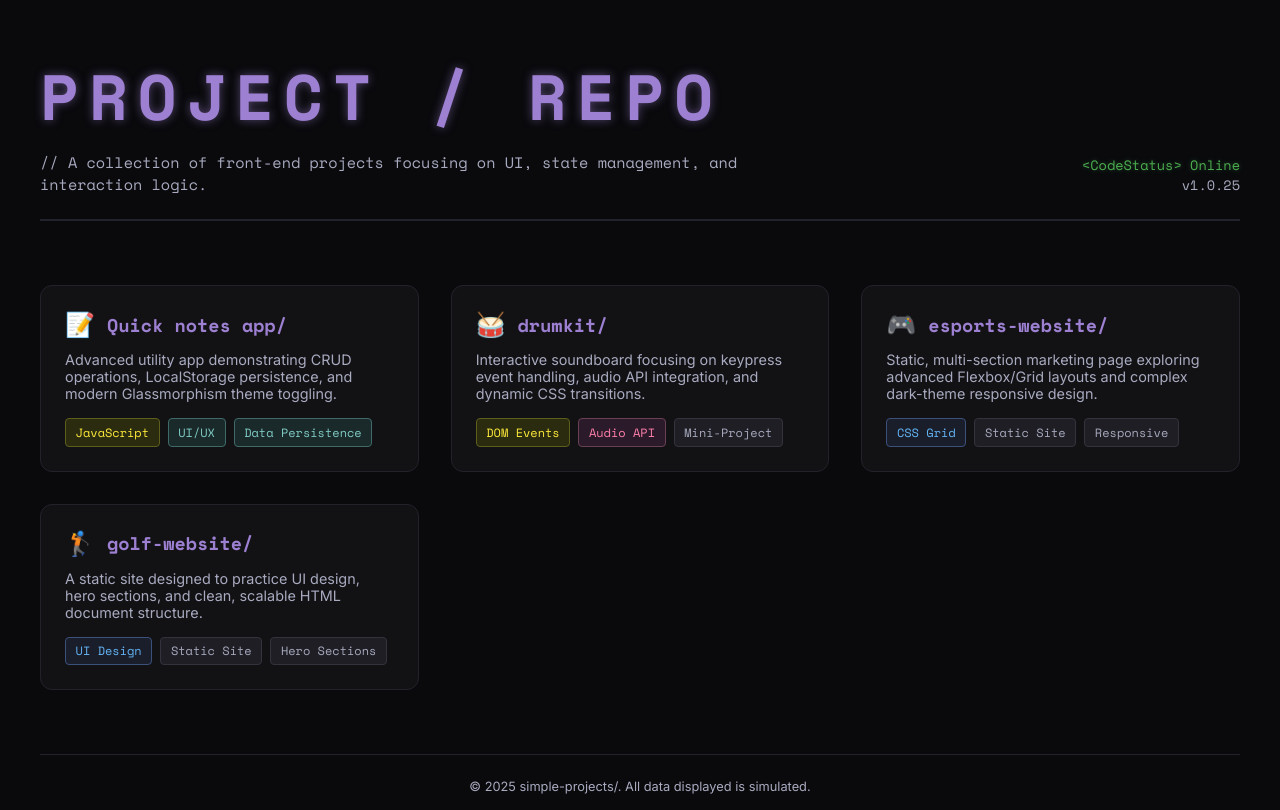
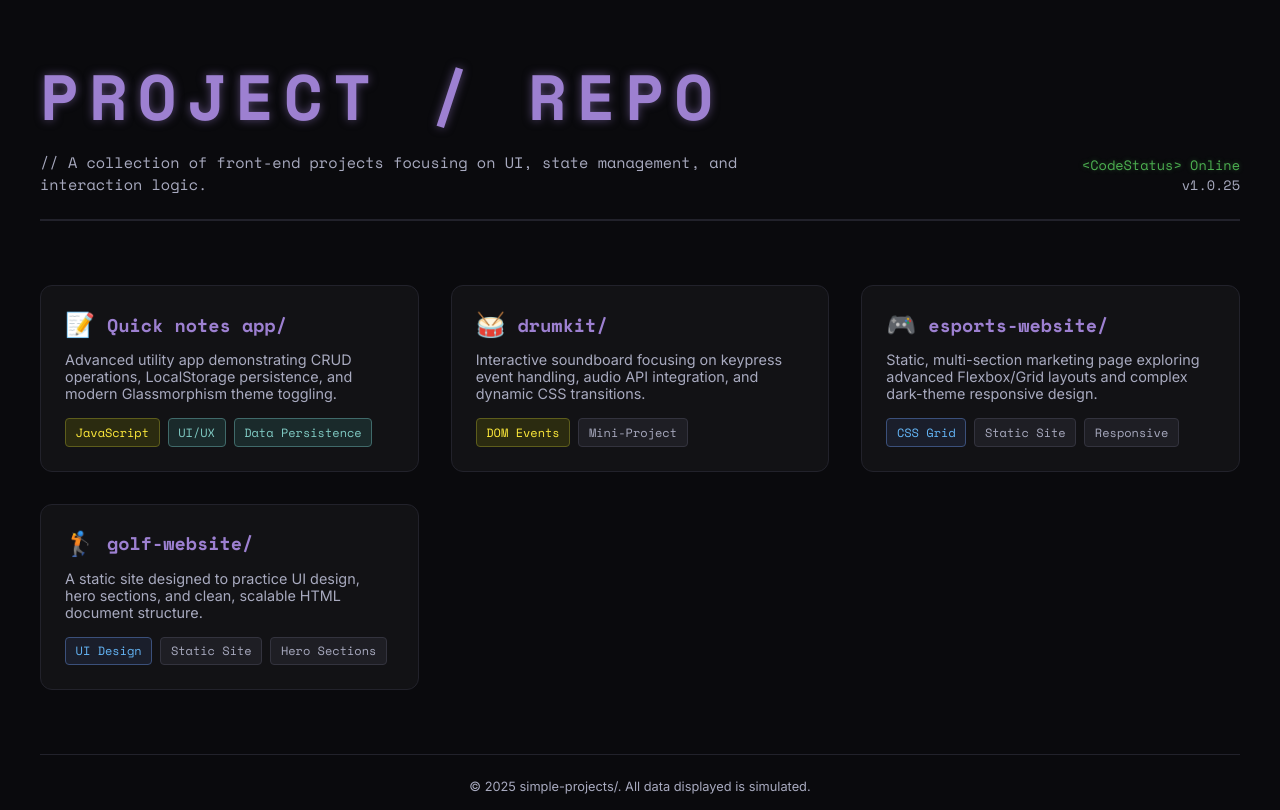
Before and after one commit to cynox-66/simple_projects, a plain HTML site: page index.html in a window 1280 px wide. Drawn offline with nearby package versions, Linux system fonts and the light colour scheme.

Commit message:
feat(portfolio-hub, quick-notes): Redesign and Link Fix for Project Hub Overhaul the root index and styling to a dark, techy, minimalist theme. - Updated h1 heading to 'PROJECT / REPO' with enhanced text-shadow styling. - Implemented professional card grid for project links.
Refactored Quick Notes App:
- Fixed critical bug in quick-notes card link (path mismatch with 'Quick notes app/').
- Polished quick-notes/style.css: refined button sizing, improved header placement, and enhanced heading.

```diff
--- a/index.html
+++ b/index.html
@@ -45,7 +45,7 @@
             <p class="card-description">Interactive soundboard focusing on keypress event handling, audio API integration, and dynamic CSS transitions.</p>
             <div class="card-tags">
                 <span class="tag tech-js">DOM Events</span>
-                <span class="tag tech-audio">Audio API</span>
+                <!-- <span class="tag tech-audio">Audio API</span> -->
                 <span class="tag feature-mini">Mini-Project</span>
             </div>
         </a>
--- a/main-style.css
+++ b/main-style.css
@@ -163,7 +163,7 @@ header p {
 /* Highlighted tags */
 .tag.tech-js { background-color: #2b2b10; color: #ffeb3b; border-color: #5d5d1c; }
 .tag.tech-css { background-color: #1a1e2b; color: #64b5f6; border-color: #3b507b; }
-.tag.tech-audio { background-color: #2b1a2a; color: #ff80ab; border-color: #6a4055; }
+/* .tag.tech-audio { background-color: #2b1a2a; color: #ff80ab; border-color: #6a4055; } */
 .tag.tech-ui, .tag.feature-data { background-color: #1a2a2b; color: #80cbc4; border-color: #406a6a; }
 
 /* --------------------------------------------------
```
